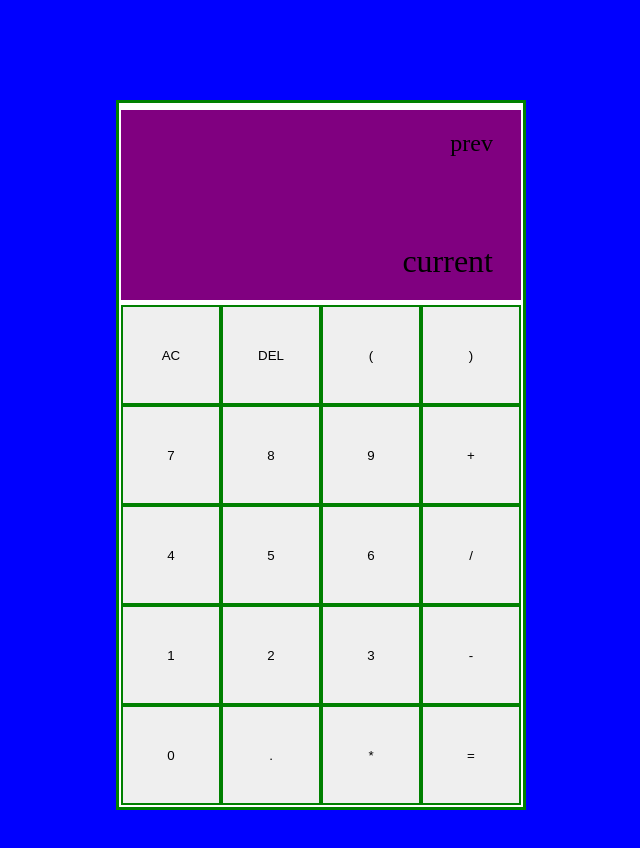
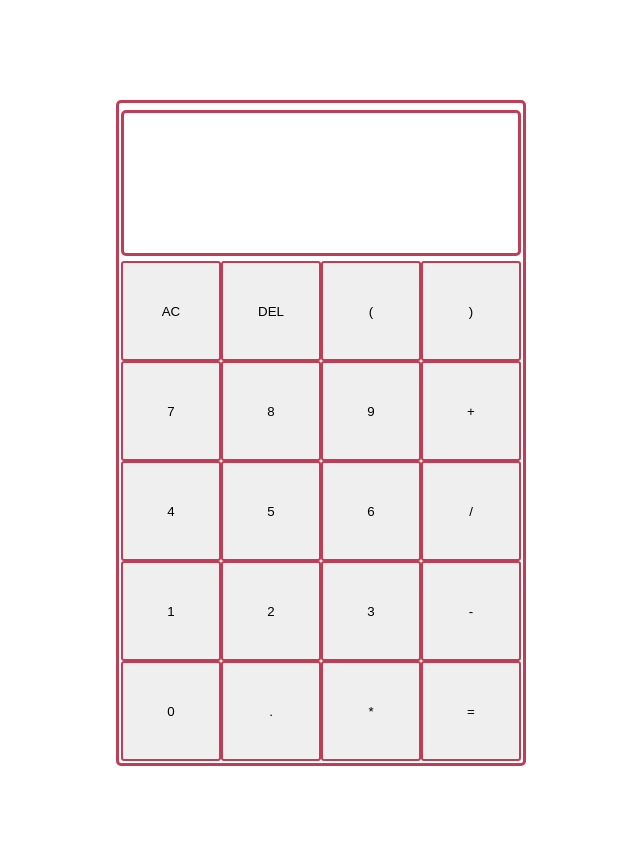
Before and after one commit to K95Monty/Calculator, a plain HTML site: page index.html in a window 1280 px wide. Shown: the whole page, without its empty margins (319-959 px from the left). Drawn offline with Linux system fonts and the light colour scheme.

Commit message:
Add files via upload
added new easter egg tp js.app
added colour palette

```diff
--- a/css/styles.css
+++ b/css/styles.css
@@ -1,3 +1,9 @@
+#D48EBA
+#C2699D
+#52A08F
+#BF3E55
+#fff
+
 body {
     margin: 0;
     padding: 0;
@@ -13,15 +19,18 @@ body {
 .calculator-grid {
     background-color: white;
     margin: 100px auto;
-    border: 3px solid green;
+    border: 3px solid #BF3E55;
+    border-radius: 5px;
     max-width: 400px;
     padding: 2px;
 }
 
 #display {
-    background-color: purple;
-    max-height: 200px;
-    min-height: 150px;
+    background-color: white;
+    border: 3px solid #BF3E55;
+    border-radius: 5px;
+    max-height: 1500px;
+    min-height: 100px;
     padding: 20px 8px;
     margin: 5px auto;
     max-width: 390px;
@@ -54,10 +63,11 @@ body {
 
 .buttons > button {
     cursor: pointer;
-    border: 2px solid green;
+    border: 2px solid #BF3E55;
     text-align: center;
     width: 100px;
     height: 100px;
+    border-radius: 3px;
 }
 
 .buttons > button:hover {
--- a/index.html
+++ b/index.html
@@ -9,8 +9,8 @@
         <section>
             <div class="calculator-grid">
                 <div id="display">
-                    <div id="prev-display">prev</div>
-                    <div id="current-display">current</div>
+                    <div id="prev-display"></div>
+                    <div id="current-display"></div>
                 </div>
                 <div class="buttons">
                     <button>AC</button>
--- a/js/app.js
+++ b/js/app.js
@@ -29,6 +29,10 @@ buttons.map( button => {
                     currentDisplay.innerText = equals(currentDisplay.innerText);
                     prevDisplay.innerText = currentDisplay.innerText;
                     prevDisplay.innerText = equals(currentDisplay.innerText);
+                    if (currentDisplay.innerText === "5138008") {
+                        currentDisplay.innerText = "Hehe boobies ;)";
+                        prevDisplay.style.transform = "rotate(180deg)";
+                    }
                 }
                 catch(error) {
                     currentDisplay.innerText = "Error";
```
